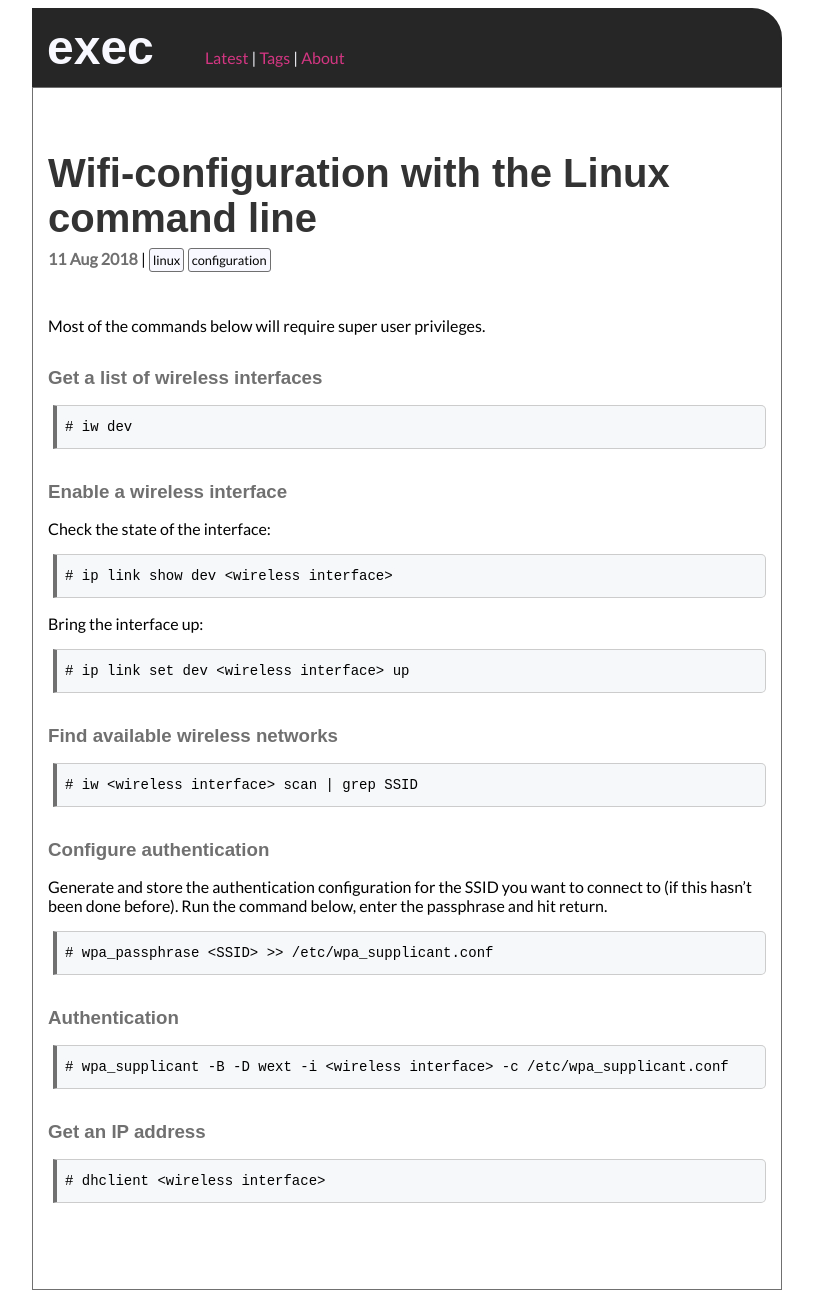
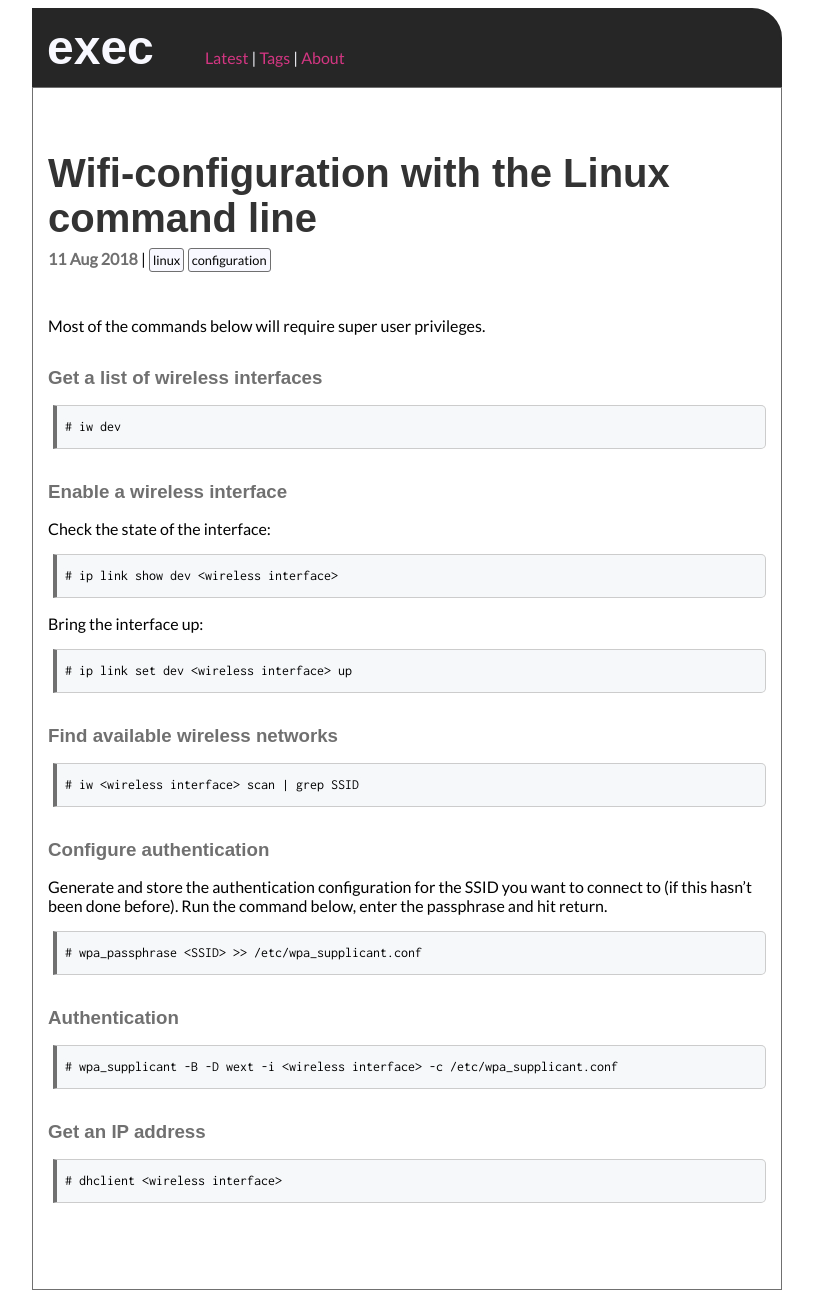
Before and after one commit to execas/execas.github.io, a Jekyll site: the page built from _posts/2018-08-11-wifi-configuration-with-the-linux-command-line.md, in a window 1280 px wide. Shown: the whole page, without its empty margins (233-1046 px from the left). Built offline with Jekyll 4.4.1, drawn with Linux system fonts in a browser that asks for light colours.

Commit message:
Update default.html

```diff
--- a/_layouts/default.html
+++ b/_layouts/default.html
@@ -4,6 +4,7 @@
   <meta name="viewport" content="width=device-width,initial-scale=1,maximum-scale=1,user-scalable=no">
   <meta http-equiv="X-UA-Compatible" content="IE=edge,chrome=1">
   <link href="https://fonts.googleapis.com/css?family=Lato" rel="stylesheet">
+  <link href="https://fonts.googleapis.com/css?family=Inconsolata" rel="stylesheet">
   <meta name="HandheldFriendly" content="true">
   <title>
    {% if page.title == "Home" %}
```
